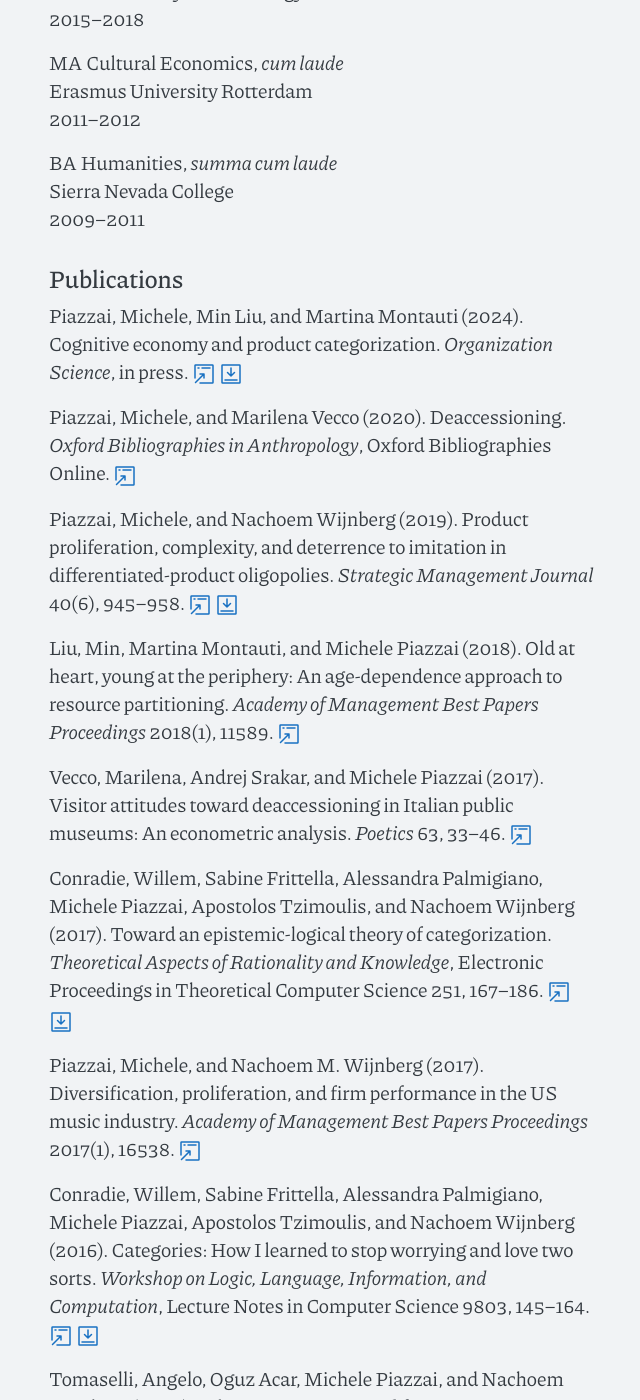
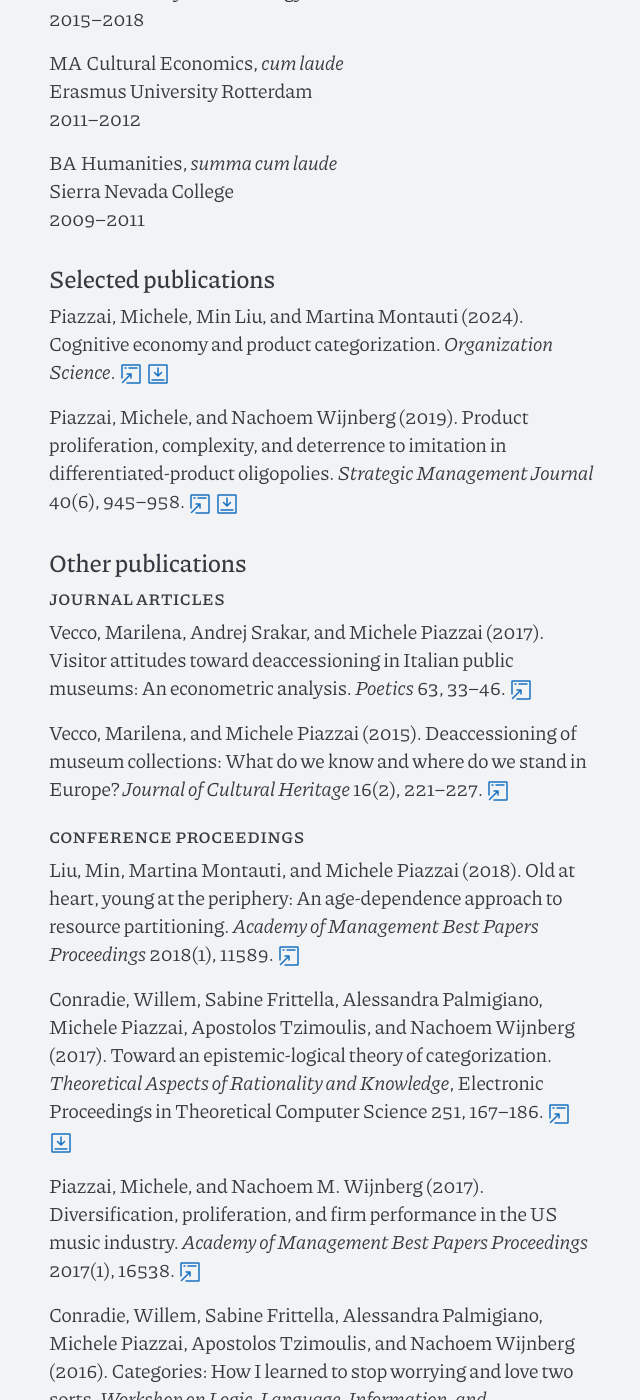
Before and after one commit to piazzai/piazzai.github.io, a Jekyll site: the page built from cv.md, in a window 1280 px wide and 1400 px high, scrolled down 1133 px. Shown: the whole window, without its empty margins (318-958 px from the left). Built offline with Jekyll 4.4.1, drawn with Linux system fonts in a browser that asks for light colours; some of the changed text lies outside the part shown.

Commit message:
Restructure publications

```diff
--- a/cv.md
+++ b/cv.md
@@ -40,17 +40,23 @@
 Sierra Nevada College
 2009--2011
 
-## Publications
+## Selected publications
 
-Piazzai, Michele, Min Liu, and Martina Montauti (2024). Cognitive economy and product categorization. _Organization Science_, in press. {% include iconlink.html href="https://doi.org/10.1287/orsc.2021.15751" icon="svg/open-in-browser.svg" -%} {%- include iconlink.html href="https://pubsonline.informs.org/doi/pdf/10.1287/orsc.2021.15751" icon="svg/download-square-outline.svg" %}
-
-Piazzai, Michele, and Marilena Vecco (2020). Deaccessioning. _Oxford Bibliographies in Anthropology_, Oxford Bibliographies Online. {% include iconlink.html href="https://doi.org/10.1093/obo/9780199766567-0246" icon="svg/open-in-browser.svg" %}
+Piazzai, Michele, Min Liu, and Martina Montauti (2024). Cognitive economy and product categorization. _Organization Science_. {% include iconlink.html href="https://doi.org/10.1287/orsc.2021.15751" icon="svg/open-in-browser.svg" -%} {%- include iconlink.html href="https://pubsonline.informs.org/doi/pdf/10.1287/orsc.2021.15751" icon="svg/download-square-outline.svg" %}
 
 Piazzai, Michele, and Nachoem Wijnberg (2019). Product proliferation, complexity, and deterrence to imitation in differentiated-product oligopolies. _Strategic Management Journal_ 40(6), 945--958. {% include iconlink.html href="https://doi.org/10.1002/smj.3002" icon="svg/open-in-browser.svg" -%} {%- include iconlink.html href="https://onlinelibrary.wiley.com/doi/pdf/10.1002/smj.3002" icon="svg/download-square-outline.svg" %}
 
-Liu, Min, Martina Montauti, and Michele Piazzai (2018). Old at heart, young at the periphery: An age-dependence approach to resource partitioning. _Academy of Management Best Papers Proceedings_ 2018(1), 11589. {% include iconlink.html href="https://doi.org/10.5465/ambpp.2018.31" icon="svg/open-in-browser.svg" %}
+## Other publications
+
+### Journal articles
 
 Vecco, Marilena, Andrej Srakar, and Michele Piazzai (2017). Visitor attitudes toward deaccessioning in Italian public museums: An econometric analysis. _Poetics_ 63, 33--46. {% include iconlink.html href="https://doi.org/10.1016/j.poetic.2017.05.001" icon="svg/open-in-browser.svg" %}
+
+Vecco, Marilena, and Michele Piazzai (2015). Deaccessioning of museum collections: What do we know and where do we stand in Europe? _Journal of Cultural Heritage_ 16(2), 221--227. {% include iconlink.html href="https://doi.org/10.1016/j.culher.2014.03.007" icon="svg/open-in-browser.svg" %}
+
+### Conference proceedings
+
+Liu, Min, Martina Montauti, and Michele Piazzai (2018). Old at heart, young at the periphery: An age-dependence approach to resource partitioning. _Academy of Management Best Papers Proceedings_ 2018(1), 11589. {% include iconlink.html href="https://doi.org/10.5465/ambpp.2018.31" icon="svg/open-in-browser.svg" %}
 
 Conradie, Willem, Sabine Frittella, Alessandra Palmigiano, Michele Piazzai, Apostolos Tzimoulis, and Nachoem Wijnberg (2017). Toward an epistemic-logical theory of categorization. _Theoretical Aspects of Rationality and Knowledge_, Electronic Proceedings in Theoretical Computer Science 251, 167--186. {% include iconlink.html href="https://doi.org/10.4204/eptcs.251.12" icon="svg/open-in-browser.svg" -%} {%- include iconlink.html href="https://arxiv.org/pdf/1707.08743.pdf" icon="svg/download-square-outline.svg" %}
 
@@ -58,7 +64,11 @@
 
 Conradie, Willem, Sabine Frittella, Alessandra Palmigiano, Michele Piazzai, Apostolos Tzimoulis, and Nachoem Wijnberg (2016). Categories: How I learned to stop worrying and love two sorts. _Workshop on Logic, Language, Information, and Computation_, Lecture Notes in Computer Science 9803, 145--164. {% include iconlink.html href="https://doi.org/10.1007/978-3-662-52921-8_10" icon="svg/open-in-browser.svg" -%} {%- include iconlink.html href="https://arxiv.org/pdf/1604.00777.pdf" icon="svg/download-square-outline.svg" %}
 
+### Online
+
 Tomaselli, Angelo, Oguz Acar, Michele Piazzai, and Nachoem Wijnberg (2024). When more is more. _California Management Review Insights_.
+
+Piazzai, Michele, and Marilena Vecco (2020). Deaccessioning. _Oxford Bibliographies in Anthropology_, Oxford Bibliographies Online. {% include iconlink.html href="https://doi.org/10.1093/obo/9780199766567-0246" icon="svg/open-in-browser.svg" %}
 
 ## Invited seminars
 
```
